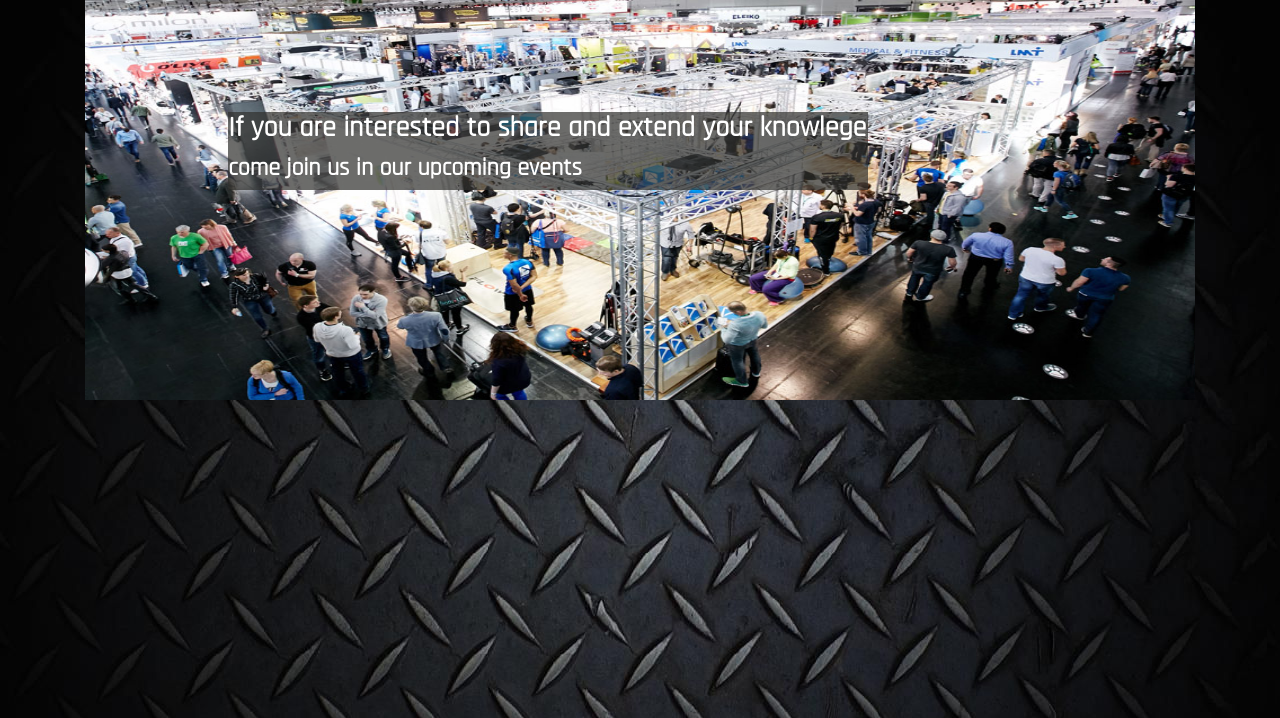
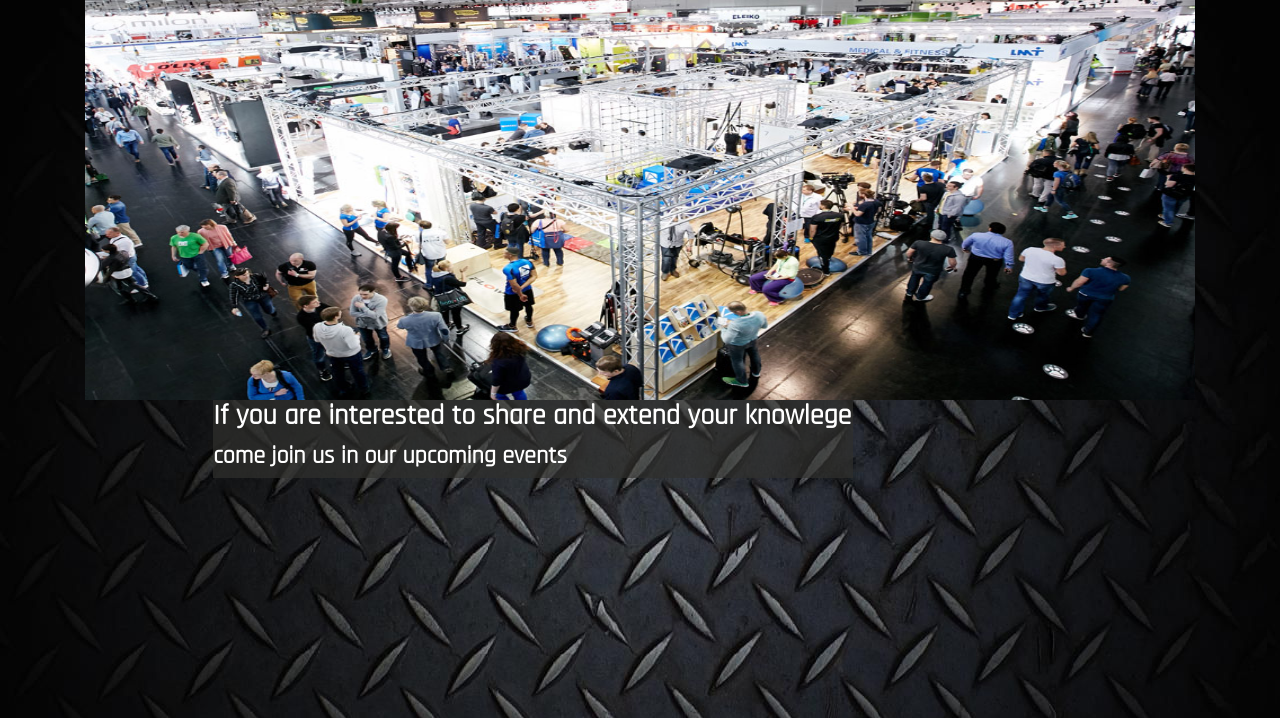
Before and after one commit to marwinr/Sportler, a Django app: page /event/ in a window 1280 px wide. Shown: the part 56-774 px from the top of the page. Run offline with Django 3.2, Linux system fonts and the light colour scheme; data that the repository does not hold is empty; some libraries are stand-ins or nearby versions.

Commit message:
Update blog.css

```diff
--- a/blog/static/css/blog.css
+++ b/blog/static/css/blog.css
@@ -43,8 +43,8 @@ h4 {
     position: absolute;
     background-color: rgb(65, 59, 59);
     background-color: hsla(60, 2%, 18%, 0.7);
-    margin-top: -27%;
-    margin-left: 20%;
+    top: 20%;
+    left: 20%;
 }
 /* btt */
 #myBtn {
```
